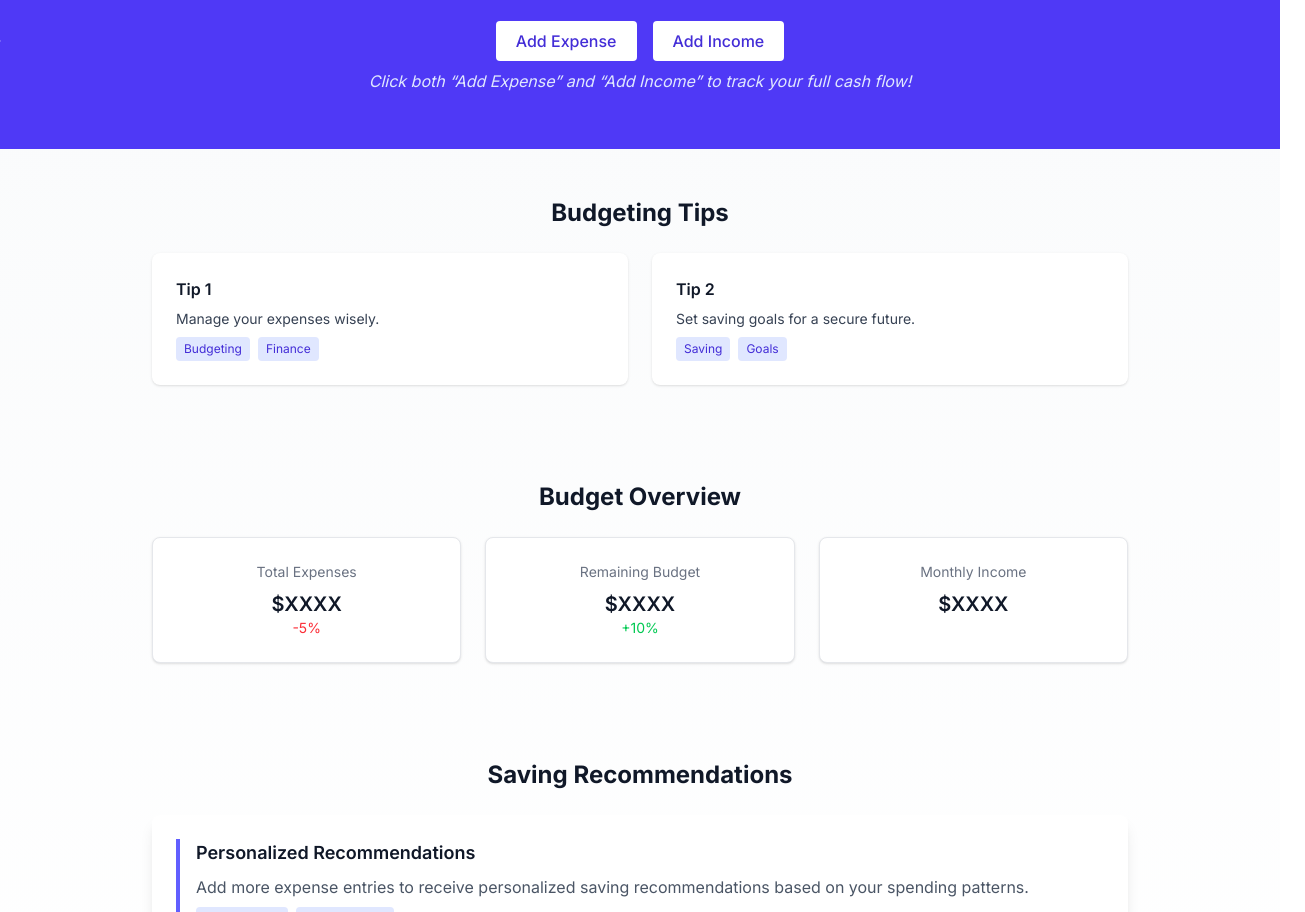
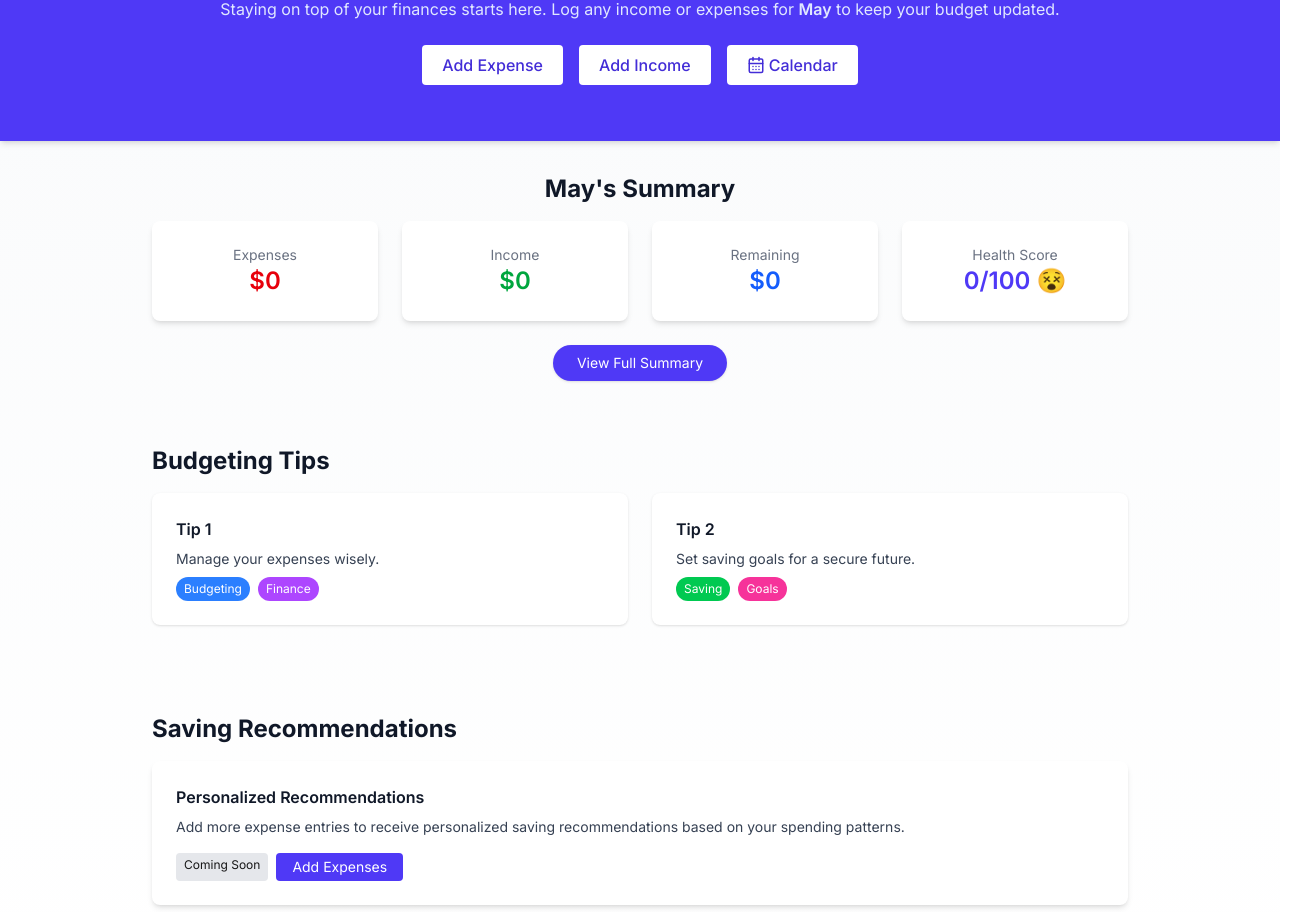
Before and after one commit to SushiApril/Deploy-124, a Next.js app: page /dashboard in a window 1280 px wide. Shown: the part 191-1103 px from the top of the page, 1305 px wide, since content can reach past the window. Built offline with nearby package versions, Linux system fonts and the light colour scheme; no server answers; the database is empty; sample sign-in values are in the browser's storage.

Commit message:
Grading system on dashboard implemented and summary graph changed to be something more useful

```diff
--- a/src/app/dashboard/page.js
+++ b/src/app/dashboard/page.js
@@ -1,16 +1,19 @@
-'use client';
+"use client";
 
 import { useSession, signOut } from 'next-auth/react';
 import { useRouter } from 'next/navigation';
-import { useEffect, useState } from 'react';
+import { useEffect, useState, useMemo } from 'react';
 import { motion } from 'framer-motion';
 import Link from 'next/link';
-import { ArrowRight, ArrowLeft } from 'lucide-react';
+import { CalendarDays } from 'lucide-react';
 
 export default function DashboardPage() {
   const { data: session, status } = useSession();
   const router = useRouter();
   const [localUser, setLocalUser] = useState(null);
+  const [transactions, setTransactions] = useState([]);
+  const [loading, setLoading] = useState(false);
+  const [error, setError] = useState(null);
 
   const fadeIn = {
     initial: { opacity: 0, y: 20 },
@@ -22,57 +25,72 @@ export default function DashboardPage() {
     const userData = localStorage.getItem('user');
     if (userData) {
       setLocalUser(JSON.parse(userData));
-    } else if (status === 'unauthenticated' && !session) {
+    } else if (status === 'unauthenticated') {
       router.push('/login');
     }
-  }, [status, session, router]);
+  }, [status, router]);
+
+  useEffect(() => {
+    if (status !== 'authenticated') return;
+    setLoading(true);
+    fetch('/api/financial/transactions')
+      .then(res => res.ok ? res.json() : Promise.reject())
+      .then(data => setTransactions(data.transactions || []))
+      .catch(err => setError('Failed to load transactions.'))
+      .finally(() => setLoading(false));
+  }, [status]);
 
   const handleLogout = () => {
-    if (localUser) {
     localStorage.removeItem('user');
-      setLocalUser(null);
-    } else {
     signOut({ callbackUrl: '/login' });
-    }
     router.push('/login');
   };
 
   const user = localUser || session?.user;
-
-  if (status === 'loading' && !localUser) {
+  if (status === 'loading' && !user) {
     return (
       <div className="min-h-screen flex items-center justify-center bg-gray-50">
         <div className="text-2xl text-gray-600">Loading...</div>
       </div>
     );
   }
-
   if (!user) {
     return (
       <div className="min-h-screen flex items-center justify-center bg-gray-50">
-        <div className="text-2xl text-gray-600">Checking authentication...</div>
+        <div className="text-2xl text-gray-600">Please sign in.</div>
       </div>
     );
   }
 
+  const now = new Date();
+  const currentMonth = now.getMonth();
+  const currentYear = now.getFullYear();
+  const monthName = now.toLocaleString('default', { month: 'long' });
+
+  const thisMonthsTransactions = transactions.filter(tx => {
+    const txDate = new Date(tx.date);
+    return txDate.getMonth() === currentMonth && txDate.getFullYear() === currentYear;
+  });
+
+  const monthlyIncome = thisMonthsTransactions.filter(t => t.type === 'income').reduce((sum, t) => sum + t.amount, 0);
+  const monthlyExpenses = thisMonthsTransactions.filter(t => t.type === 'expense').reduce((sum, t) => sum + t.amount, 0);
+  const monthlyBalance = monthlyIncome - monthlyExpenses;
+
+  const savingsRate = monthlyIncome ? ((monthlyBalance / monthlyIncome) * 100) : 0;
+  const cappedSavings = Math.min(savingsRate, 50);
+  const financialHealthScore = Math.round((cappedSavings / 50) * 100);
+
+  const healthEmoji = financialHealthScore >= 80 ? '💪' : financialHealthScore >= 50 ? '🙂' : financialHealthScore >= 20 ? '😟' : '😵';
+
   return (
     <div className="min-h-screen bg-gradient-to-b from-gray-50 to-white pb-16">
-      {/* Header Banner */}
-      <motion.div
-        initial="initial"
-        animate="animate"
-        variants={fadeIn}
-        className="bg-indigo-600 text-white py-14 text-center px-4"
-      >
-        <h1 className="text-4xl font-bold mb-2">
-          Welcome, {user.name?.split(' ')[0]} 👋
-        </h1>
-        <p className="text-sm text-indigo-100">
-          Track your expenses and manage your budget effectively.
+      <motion.div {...fadeIn} className="bg-indigo-600 text-white mt-4 py-14 px-6 shadow-md">
+        <div className="max-w-4xl mx-auto text-center space-y-3">
+          <h1 className="text-4xl font-bold">Welcome back, {user.name?.split(' ')[0]} 👋</h1>
+          <p className="text-md text-indigo-100">
+            Staying on top of your finances starts here. Log any income or expenses for <span className="font-semibold">{monthName}</span> to keep your budget updated.
           </p>
-
-        {/* Action Buttons with Animated Arrows */}
-        <div className="mt-6 flex justify-center gap-4 relative">
+          <div className="mt-6 flex flex-wrap justify-center gap-4">
             <Link href="/expense">
               <button className="bg-white text-indigo-700 px-5 py-2 rounded font-medium hover:bg-indigo-100 transition">
                 Add Expense
@@ -83,163 +101,86 @@ export default function DashboardPage() {
                 Add Income
               </button>
             </Link>
-
-          {/* Left Arrow */}
-          <motion.div
-            initial={{ opacity: 0, x: -10 }}
-            animate={{ opacity: [0, 1, 0], x: [0, -10, 0] }}
-            transition={{ duration: 1.5, repeat: Infinity }}
-            className="absolute left-[-2rem] top-1/2 transform -translate-y-1/2"
-          >
-            <ArrowRight size={24} className="text-white" />
-          </motion.div>
-
-          {/* Right Arrow */}
-          <motion.div
-            initial={{ opacity: 0, x: 10 }}
-            animate={{ opacity: [0, 1, 0], x: [0, 10, 0] }}
-            transition={{ duration: 1.5, repeat: Infinity, delay: 0.5 }}
-            className="absolute right-[-2rem] top-1/2 transform -translate-y-1/2"
-          >
-            <ArrowLeft size={24} className="text-white" />
-          </motion.div>
-        </div>
-
-        {/* Tooltip */}
-        <motion.p
-          initial={{ opacity: 0, y: 10 }}
-          animate={{ opacity: 1, y: 0 }}
-          transition={{ duration: 0.6, delay: 0.8 }}
-          className="text-center text-indigo-100 mt-2 italic"
-        >
-          Click both “Add Expense” and “Add Income” to track your full cash flow!
-        </motion.p>
-      </motion.div>
-
-      {/* Budgeting Tips */}
-      <motion.div
-        initial="initial"
-        animate="animate"
-        variants={fadeIn}
-        transition={{ delay: 0.3 }}
-        className="py-12 px-6 max-w-5xl mx-auto"
-      >
-        <h2 className="text-2xl font-bold mb-6 text-center text-gray-900">
-          Budgeting Tips
-        </h2>
-        <div className="grid grid-cols-1 sm:grid-cols-2 gap-6">
-          <div className="bg-white p-6 rounded-lg shadow hover:shadow-md transition">
-            <h3 className="font-semibold text-gray-900 mb-2">Tip 1</h3>
-            <p className="text-sm text-gray-700 mb-2">
-              Manage your expenses wisely.
-            </p>
-            <div className="flex gap-2">
-              <span className="text-xs bg-indigo-100 text-indigo-700 px-2 py-1 rounded">
-                Budgeting
-              </span>
-              <span className="text-xs bg-indigo-100 text-indigo-700 px-2 py-1 rounded">
-                Finance
-              </span>
-            </div>
-          </div>
-          <div className="bg-white p-6 rounded-lg shadow hover:shadow-md transition">
-            <h3 className="font-semibold text-gray-900 mb-2">Tip 2</h3>
-            <p className="text-sm text-gray-700 mb-2">
-              Set saving goals for a secure future.
-            </p>
-            <div className="flex gap-2">
-              <span className="text-xs bg-indigo-100 text-indigo-700 px-2 py-1 rounded">
-                Saving
-              </span>
-              <span className="text-xs bg-indigo-100 text-indigo-700 px-2 py-1 rounded">
-                Goals
-              </span>
-            </div>
-          </div>
-        </div>
-      </motion.div>
-
-      {/* Budget Overview */}
-      <motion.div
-        initial="initial"
-        animate="animate"
-        variants={fadeIn}
-        transition={{ delay: 0.5 }}
-        className="py-12 px-6 max-w-5xl mx-auto"
-      >
-        <h2 className="text-2xl font-bold mb-6 text-center text-gray-900">
-          Budget Overview
-        </h2>
-        <div className="grid grid-cols-1 sm:grid-cols-3 gap-6 text-center">
-          <div className="bg-white border border-gray-200 p-6 rounded-lg shadow-sm">
-            <h3 className="text-sm text-gray-500 mb-2">Total Expenses</h3>
-            <p className="text-xl font-semibold text-gray-900">$XXXX</p>
-            <p className="text-sm text-red-500">-5%</p>
-          </div>
-          <div className="bg-white border border-gray-200 p-6 rounded-lg shadow-sm">
-            <h3 className="text-sm text-gray-500 mb-2">
-              Remaining Budget
-            </h3>
-            <p className="text-xl font-semibold text-gray-900">$XXXX</p>
-            <p className="text-sm text-green-500">+10%</p>
-          </div>
-          <div className="bg-white border border-gray-200 p-6 rounded-lg shadow-sm">
-            <h3 className="text-sm text-gray-500 mb-2">Monthly Income</h3>
-            <p className="text-xl font-semibold text-gray-900">$XXXX</p>
-          </div>
-        </div>
-      </motion.div>
-
-      {/* Personalized Saving Recommendations */}
-      <motion.div
-        initial="initial"
-        animate="animate"
-        variants={fadeIn}
-        transition={{ delay: 0.7 }}
-        className="py-12 px-6 max-w-5xl mx-auto"
-      >
-        <h2 className="text-2xl font-bold mb-6 text-center text-gray-900">
-          Saving Recommendations
-        </h2>
-        <div className="bg-white rounded-lg shadow-lg p-6">
-          <div className="space-y-6">
-            {/* Placeholder Recommendation */}
-            <div className="border-l-4 border-indigo-500 pl-4">
-              <h3 className="text-lg font-semibold text-gray-900 mb-2">
-                Personalized Recommendations
-              </h3>
-              <p className="text-gray-600 mb-2">
-                Add more expense entries to receive personalized saving
-                recommendations based on your spending patterns.
-              </p>
-              <div className="flex gap-2">
-                <span className="text-xs bg-indigo-100 text-indigo-700 px-2 py-1 rounded">
-                  Coming Soon
-                </span>
-                <span className="text-xs bg-indigo-100 text-indigo-700 px-2 py-1 rounded">
-                  Add Expenses
-                </span>
-              </div>
-            </div>
-          </div>
-
-          {/* Action Button */}
-          <div className="mt-6 text-center">
-            <Link href="/expense">
-              <button className="bg-indigo-600 text-white px-6 py-2 rounded-md hover:bg-indigo-500 transition">
-                Add Expenses
+            <Link href="/calendar">
+              <button className="bg-white text-indigo-700 px-5 py-2 rounded font-medium hover:bg-indigo-100 transition flex items-center gap-1">
+                <CalendarDays size={18} /> Calendar
               </button>
             </Link>
           </div>
         </div>
       </motion.div>
 
-      {/* Logout Button */}
+      <div className="max-w-5xl mx-auto px-6 space-y-10">
+        <motion.div {...fadeIn} className="pt-8">
+          <h2 className="text-2xl font-bold mb-4 text-gray-900 text-center">{monthName}'s Summary</h2>
+          <div className="grid grid-cols-1 sm:grid-cols-4 gap-6">
+            <div className="bg-white p-6 rounded-lg shadow-md text-center">
+              <h3 className="text-sm text-gray-500">Expenses</h3>
+              <p className="text-2xl font-semibold text-red-600">${monthlyExpenses}</p>
+            </div>
+            <div className="bg-white p-6 rounded-lg shadow-md text-center">
+              <h3 className="text-sm text-gray-500">Income</h3>
+              <p className="text-2xl font-semibold text-green-600">${monthlyIncome}</p>
+            </div>
+            <div className="bg-white p-6 rounded-lg shadow-md text-center">
+              <h3 className="text-sm text-gray-500">Remaining</h3>
+              <p className="text-2xl font-semibold text-blue-600">${monthlyBalance}</p>
+            </div>
+            <div className="bg-white p-6 rounded-lg shadow-md text-center">
+              <h3 className="text-sm text-gray-500">Health Score</h3>
+              <p className="text-2xl font-semibold text-indigo-600">{financialHealthScore}/100 {healthEmoji}</p>
+            </div>
+          </div>
+          <div className="mt-6 text-center">
+            <Link href="/summary">
+              <button className="bg-indigo-600 hover:bg-indigo-500 text-white px-6 py-2 rounded-full text-sm shadow transition-all">
+                View Full Summary
+              </button>
+            </Link>
+          </div>
+        </motion.div>
+
+        <motion.div {...fadeIn} className="py-6">
+          <h2 className="text-2xl font-bold mb-4 text-gray-900">Budgeting Tips</h2>
+          <div className="grid grid-cols-1 sm:grid-cols-2 gap-6">
+            <div className="bg-white p-6 rounded-lg shadow hover:shadow-md transition">
+              <h3 className="font-semibold text-gray-900 mb-2">Tip 1</h3>
+              <p className="text-sm text-gray-700">Manage your expenses wisely.</p>
+              <div className="mt-2 flex gap-2 text-xs text-white">
+                <span className="bg-blue-500 rounded-full px-2 py-1">Budgeting</span>
+                <span className="bg-purple-500 rounded-full px-2 py-1">Finance</span>
+              </div>
+            </div>
+            <div className="bg-white p-6 rounded-lg shadow hover:shadow-md transition">
+              <h3 className="font-semibold text-gray-900 mb-2">Tip 2</h3>
+              <p className="text-sm text-gray-700">Set saving goals for a secure future.</p>
+              <div className="mt-2 flex gap-2 text-xs text-white">
+                <span className="bg-green-500 rounded-full px-2 py-1">Saving</span>
+                <span className="bg-pink-500 rounded-full px-2 py-1">Goals</span>
+              </div>
+            </div>
+          </div>
+        </motion.div>
+
+        <motion.div {...fadeIn} className="py-6">
+          <h2 className="text-2xl font-bold mb-4 text-gray-900">Saving Recommendations</h2>
+          <div className="bg-white p-6 rounded-lg shadow-md">
+            <h3 className="font-semibold text-gray-900 mb-2">Personalized Recommendations</h3>
+            <p className="text-sm text-gray-700 mb-4">
+              Add more expense entries to receive personalized saving recommendations based on your spending patterns.
+            </p>
+            <div className="flex gap-2">
+              <span className="bg-gray-200 px-2 py-1 rounded text-xs">Coming Soon</span>
+              <Link href="/expense">
+                <button className="bg-indigo-600 text-white px-4 py-1 rounded text-sm">Add Expenses</button>
+              </Link>
+            </div>
+          </div>
+        </motion.div>
+      </div>
+
       <div className="fixed top-4 right-4 z-10">
-        <button
-          onClick={handleLogout}
-          className="px-4 py-2 bg-indigo-600 text-white rounded-md hover:bg-indigo-500 transition"
-        >
+        <button onClick={handleLogout} className="px-4 py-2 bg-indigo-600 text-white rounded-md hover:bg-indigo-500 transition">
           Sign Out
         </button>
       </div>
--- a/src/app/summary/page.jsx
+++ b/src/app/summary/page.jsx
@@ -16,14 +16,12 @@ import {
   Legend
 } from 'recharts';
 
-// Formatters
 const dateFormatter = (iso) => {
   const d = new Date(iso);
   return d.toLocaleDateString('en-US', { month: 'short', day: 'numeric' });
 };
 const currency = (v) => `$${v.toLocaleString(undefined, { minimumFractionDigits: 2 })}`;
 
-// Preset ranges
 const today = new Date();
 const formatYMD = (d) => d.toISOString().slice(0, 10);
 const presetRanges = [
@@ -39,11 +37,8 @@ export default function SummaryPage() {
   const [loading, setLoading] = useState(false);
   const [error, setError] = useState(null);
   const [showAll, setShowAll] = useState(false);
-
-  // date range state
   const [range, setRange] = useState([new Date(today.getTime() - 6 * 86400000), today]);
 
-  // fetch transactions
   useEffect(() => {
     if (status !== 'authenticated') return;
     setLoading(true);
@@ -54,7 +49,6 @@ export default function SummaryPage() {
       .finally(() => setLoading(false));
   }, [status]);
 
-  // compute summary and filter transactions
   const { totalIncome, totalExpense, net, categoryData, timeline, filteredTx } = useMemo(() => {
     const [start, end] = range;
     let income = 0,
@@ -78,35 +72,28 @@ export default function SummaryPage() {
     });
 
     const categoryData = Object.entries(catMap).map(([name, value]) => ({ name, value }));
+
+    let cumulativeIncome = 0, cumulativeExpense = 0;
     const timeline = [];
     for (let d = new Date(start); d <= end; d.setDate(d.getDate() + 1)) {
       const key = formatYMD(d);
       const { income: inc = 0, expense: exp = 0 } = dayMap[key] || {};
-      timeline.push({ date: key, Net: inc - exp });
+      cumulativeIncome += inc;
+      cumulativeExpense += exp;
+      timeline.push({ date: key, income: cumulativeIncome, expense: cumulativeExpense });
     }
 
     return { totalIncome: income, totalExpense: expense, net: income - expense, categoryData, timeline, filteredTx };
   }, [transactions, range]);
 
-  if (status === 'loading')
-    return (
-      <div className="min-h-screen flex items-center justify-center bg-gray-50">
-        <p>Loading...</p>
-      </div>
-    );
-  if (status === 'unauthenticated')
-    return (
-      <div className="min-h-screen flex items-center justify-center bg-gray-50">
-        <p>Please sign in.</p>
-      </div>
-    );
+  if (status === 'loading') return <div className="min-h-screen flex items-center justify-center bg-gray-50"><p>Loading...</p></div>;
+  if (status === 'unauthenticated') return <div className="min-h-screen flex items-center justify-center bg-gray-50"><p>Please sign in.</p></div>;
 
   const COLORS = ['#4ade80', '#f87171', '#60a5fa', '#fbbf24', '#a78bfa'];
 
   return (
     <div className="min-h-screen bg-gradient-to-b from-gray-50 to-white pb-16">
       <div className="max-w-5xl mx-auto px-6 space-y-6">
-        {/* Date Range Picker */}
         <motion.div className="bg-indigo-600 text-white p-6 rounded-lg shadow-md flex flex-col md:flex-row md:items-center md:justify-between space-y-4 md:space-y-0">
           <div className="flex flex-wrap gap-2">
             {presetRanges.map((p, i) => (
@@ -139,7 +126,6 @@ export default function SummaryPage() {
           </div>
         </motion.div>
 
-        {/* KPI Cards */}
         <div className="grid grid-cols-1 sm:grid-cols-2 lg:grid-cols-4 gap-6">
           {[
             { label: 'Income', value: totalIncome, color: 'text-green-600' },
@@ -158,7 +144,6 @@ export default function SummaryPage() {
           ))}
         </div>
 
-        {/* Charts Section */}
         <div className="grid grid-cols-1 lg:grid-cols-2 gap-6">
           <motion.div className="bg-white p-6 rounded-lg shadow-md">
             <h3 className="text-lg font-semibold mb-4">Expenses by Category</h3>
@@ -179,20 +164,20 @@ export default function SummaryPage() {
           </motion.div>
 
           <motion.div className="bg-white p-6 rounded-lg shadow-md">
-            <h3 className="text-lg font-semibold mb-4">Net Cash Over Time</h3>
+            <h3 className="text-lg font-semibold mb-4">Income vs Expense Over Time</h3>
             <ResponsiveContainer width="100%" height={250}>
               <LineChart data={timeline} margin={{ top: 5, right: 20, left: 0, bottom: 5 }}>
                 <XAxis dataKey="date" tickFormatter={dateFormatter} />
                 <YAxis />
                 <Tooltip formatter={val => currency(val)} />
                 <Legend />
-                <Line type="monotone" dataKey="Net" stroke="#4ade80" dot={false} />
+                <Line type="monotone" dataKey="income" stroke="#22c55e" dot={false} name="Income" />
+                <Line type="monotone" dataKey="expense" stroke="#ef4444" dot={false} name="Expense" />
               </LineChart>
             </ResponsiveContainer>
           </motion.div>
         </div>
 
-        {/* Recent Transactions */}
         <motion.div className="bg-white p-6 rounded-lg shadow-md">
           <div className="flex justify-between items-center mb-4">
             <h3 className="text-lg font-semibold">Recent Transactions</h3>
```
Lines whose indentation alone changed are shown as unchanged.
